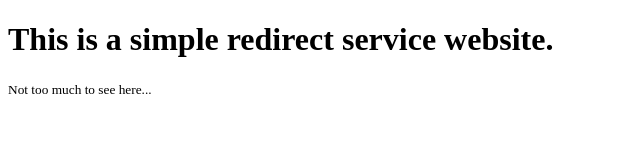
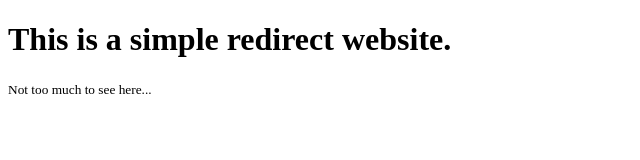
Before and after one commit to AlejandroAkbal/Netlify-redirect-website, a plain HTML site: page index.html in a window 1280 px wide. Shown: the whole page, without its empty margins (0-640 px from the left). Drawn offline with Linux system fonts and the light colour scheme.

Commit message:
refactor: clear things a little

```diff
--- a/index.html
+++ b/index.html
@@ -7,7 +7,7 @@
   </head>
   <body>
     <main>
-      <h1>This is a simple redirect service website.</h1>
+      <h1>This is a simple redirect website.</h1>
       <small>Not too much to see here...</small>
     </main>
   </body>
```
Also changed, not shown: 1 other file.
